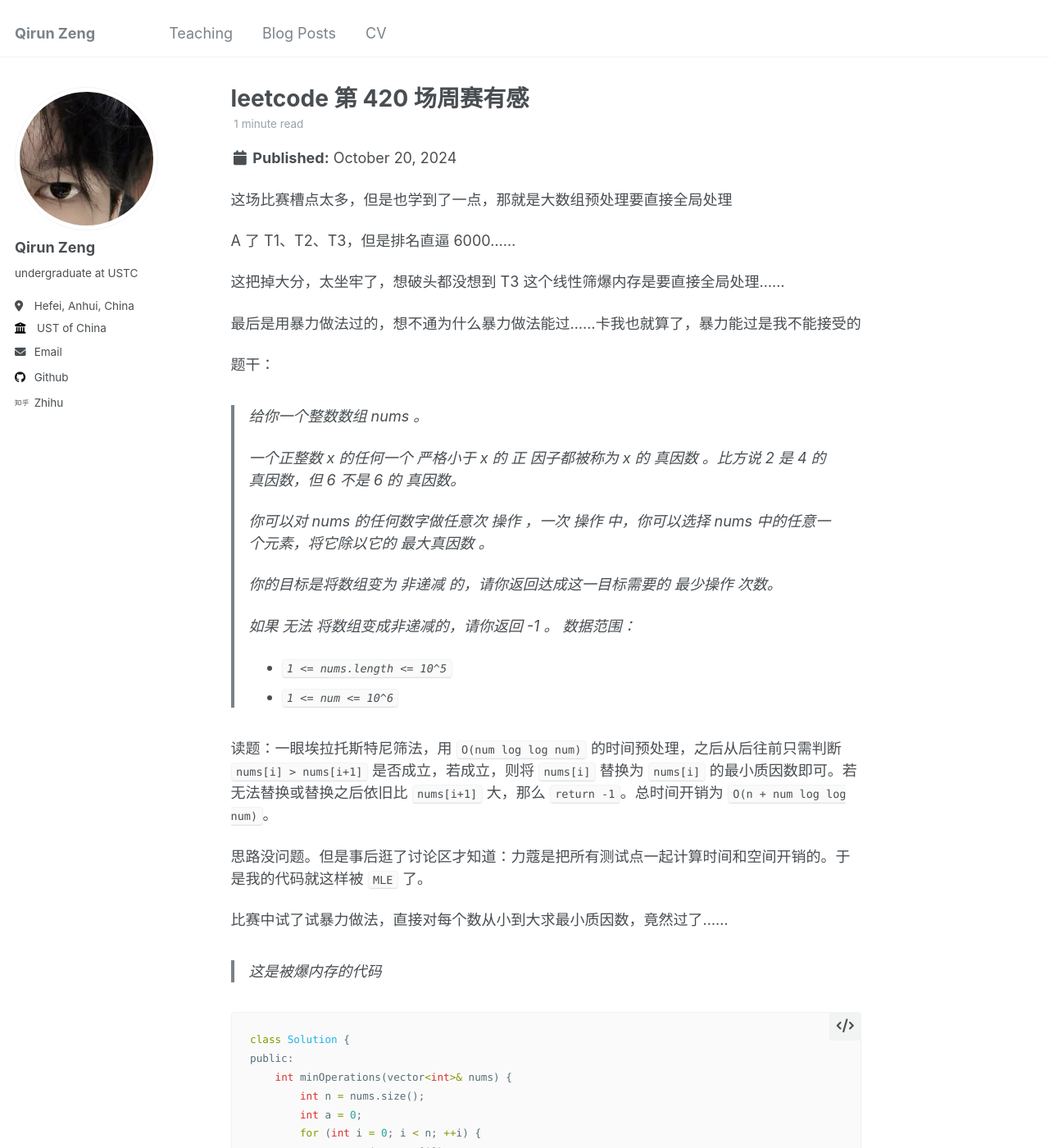
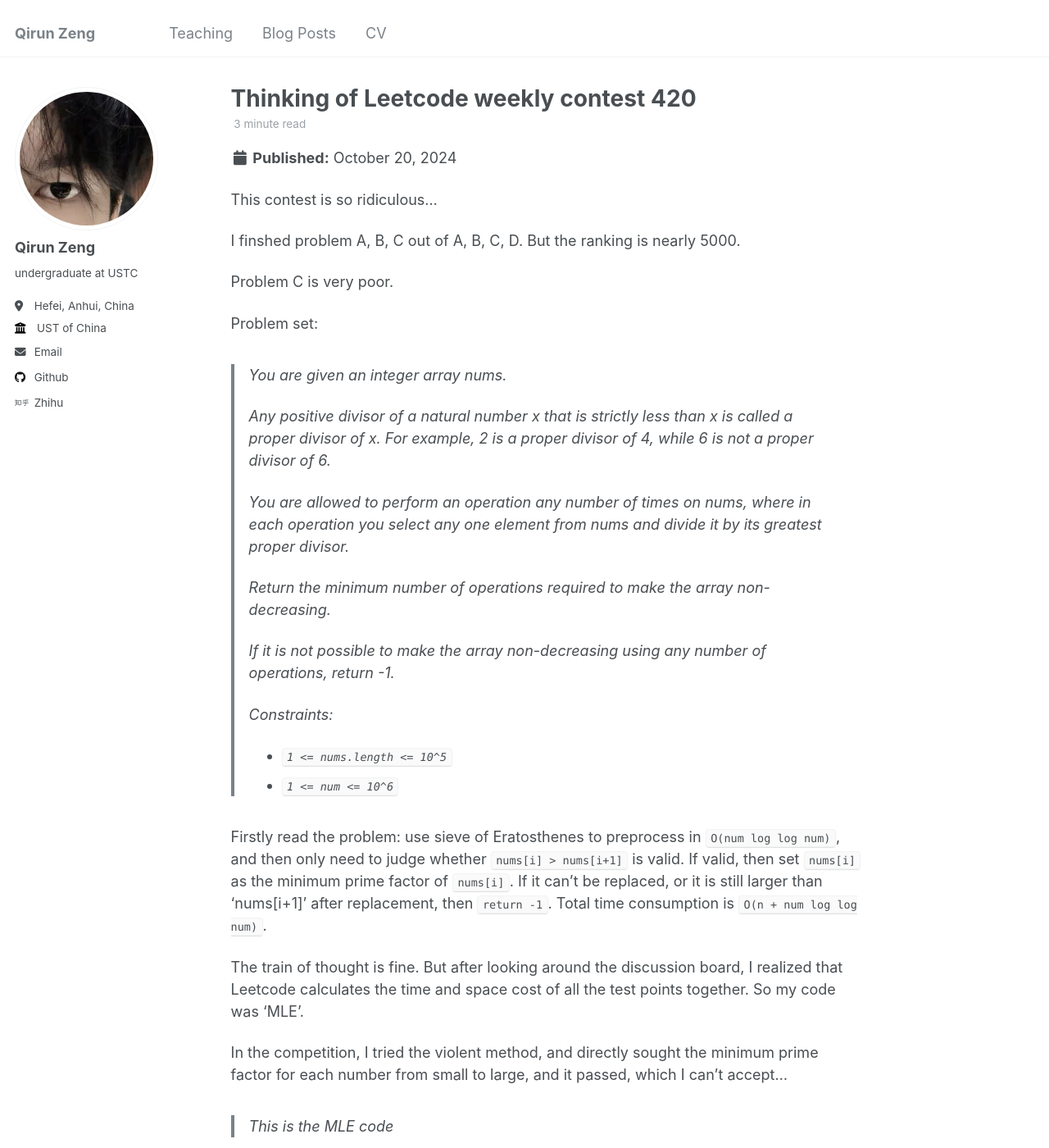
Before and after one commit to rewinery/rewinery.github.io, a Jekyll site: the page built from _posts/2024-10-20-Thinking-of-LeetCode-Weekly-Contest-420.md, in a window 1280 px wide and 1400 px high. Shown: the whole window at 82% size. Built offline with Jekyll 4.4.1, drawn with Linux system fonts in a browser that asks for light colours; some of the changed text lies outside the part shown.

Commit message:
Tranlated to English

````diff
--- a/_posts/2024-10-20-Thinking-of-LeetCode-Weekly-Contest-420.md
+++ b/_posts/2024-10-20-Thinking-of-LeetCode-Weekly-Contest-420.md
@@ -1,5 +1,5 @@
 ---
-title: 'leetcode 第 420 场周赛有感'
+title: 'Thinking of Leetcode weekly contest 420'
 date: 2024-10-20
 permalink: /posts/2024/10/Thinking-of-LeetCode-Weekly-Contest-420/
 tags:
@@ -7,37 +7,35 @@ tags:
   - Weekly Contest
 ---
 
-这场比赛槽点太多，但是也学到了一点，那就是大数组预处理要直接全局处理
+This contest is so ridiculous...
 
-A 了 T1、T2、T3，但是排名直逼 6000......
+I finshed problem A, B, C out of A, B, C, D. But the ranking is nearly 5000.
 
-这把掉大分，太坐牢了，想破头都没想到 T3 这个线性筛爆内存是要直接全局处理......
+Problem C is very poor.
 
-最后是用暴力做法过的，想不通为什么暴力做法能过......卡我也就算了，暴力能过是我不能接受的
+Problem set:
 
-题干：
-
-> 给你一个整数数组 nums 。
+> You are given an integer array nums.
 >
-> 一个正整数 x 的任何一个 严格小于 x 的 正 因子都被称为 x 的 真因数 。比方说 2 是 4 的 真因数，但 6 不是 6 的 真因数。
+> Any positive divisor of a natural number x that is strictly less than x is called a proper divisor of x. For example, 2 is a proper divisor of 4, while 6 is not a proper divisor of 6.
 >
-> 你可以对 nums 的任何数字做任意次 操作 ，一次 操作 中，你可以选择 nums 中的任意一个元素，将它除以它的 最大真因数 。
+> You are allowed to perform an operation any number of times on nums, where in each operation you select any one element from nums and divide it by its greatest proper divisor.
 >
-> 你的目标是将数组变为 非递减 的，请你返回达成这一目标需要的 最少操作 次数。
+> Return the minimum number of operations required to make the array non-decreasing.
 >
-> 如果 无法 将数组变成非递减的，请你返回 -1 。
-> 数据范围：
+> If it is not possible to make the array non-decreasing using any number of operations, return -1.
+>
+> Constraints:
 > - `1 <= nums.length <= 10^5`
 > - `1 <= num <= 10^6`
 
-读题：一眼埃拉托斯特尼筛法，用 `O(num log log num)` 的时间预处理，之后从后往前只需判断 `nums[i] > nums[i+1]` 是否成立，若成立，则将 `nums[i]` 替换为 `nums[i]` 的最小质因数即可。若无法替换或替换之后依旧比 `nums[i+1]` 大，那么 `return -1`。总时间开销为 `O(n + num log log num)`。
+Firstly read the problem: use sieve of Eratosthenes to preprocess in `O(num log log num)`, and then only need to judge whether `nums[i] > nums[i+1]` is valid. If valid, then set `nums[i]` as the minimum prime factor of `nums[i]`. If it can't be replaced, or it is still larger than 'nums[i+1]' after replacement, then `return -1`. Total time consumption is `O(n + num log log num)`.
 
-思路没问题。但是事后逛了讨论区才知道：力蔻是把所有测试点一起计算时间和空间开销的。于是我的代码就这样被 `MLE` 了。
+The train of thought is fine. But after looking around the discussion board, I realized that Leetcode calculates the time and space cost of all the test points together. So my code was 'MLE'.
 
-比赛中试了试暴力做法，直接对每个数从小到大求最小质因数，竟然过了......
+In the competition, I tried the violent method, and directly sought the minimum prime factor for each number from small to large, and it passed, which I can't accept...
 
-
-> 这是被爆内存的代码
+> This is the MLE code
 
 ```c++
 class Solution {
@@ -77,7 +75,7 @@ public:
 };
 ```
 
-> 最后改成如下代码才过。
+> And fianlly this code passed
 
 ```c++
 int min_prime[1000001];
````
Also changed, not shown: _posts/2024-10-20-Think-of-Algorithm.md (deleted, +0 -19 lines).
